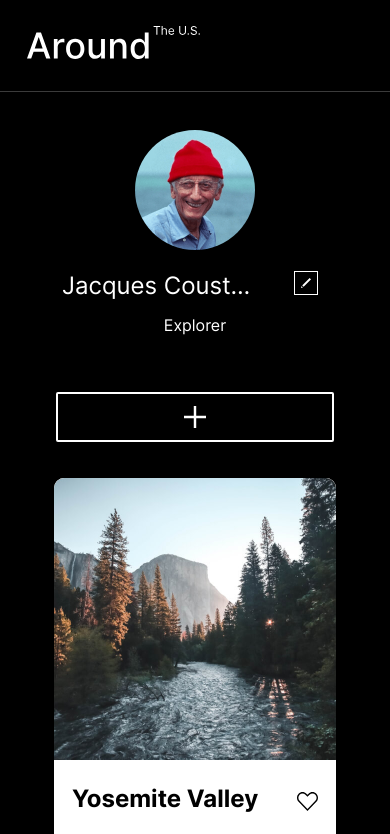
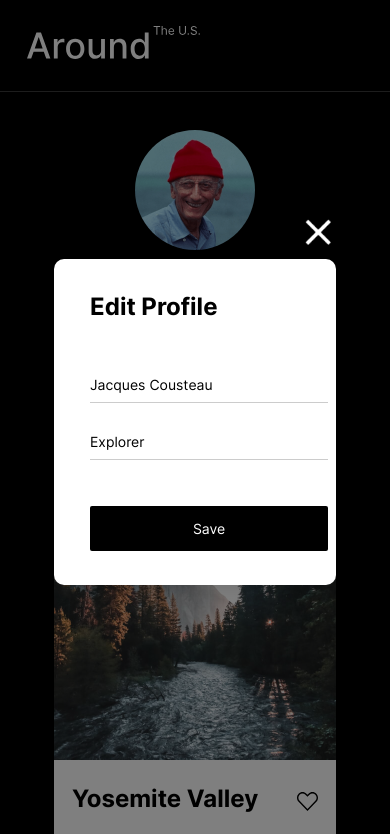
Before and after one commit to ZoarG/web_project_4, a plain HTML site: page index.html in a window 390 px wide. Both pictures are taken after a click on the button 305 px from the left and 282 px from the top of the page. Shown: the top 834 px of the page. Drawn offline with Linux system fonts and the light colour scheme.

Commit message:
feat: form for edit-button

```diff
--- a/blocks/footer/__text/footer__text.css
+++ b/blocks/footer/__text/footer__text.css
@@ -5,7 +5,6 @@
   font-weight: 400;
   font-size: 18px;
   line-height: 1.2;
-  margin-left: 200px;
   margin-bottom: 60px;
 }
 
--- /dev/null
+++ b/blocks/footer/footer.css
@@ -0,0 +1,9 @@
+.footer {
+  margin: 0 200px 0;
+}
+
+@media screen and (max-width: 768px) {
+  .footer {
+    margin: 0;
+  }
+}
--- a/blocks/header/header.css
+++ b/blocks/header/header.css
@@ -1,6 +1,6 @@
 .header {
   max-width: 880px;
-  margin: 0 200px 0;
+  margin: 0 auto 0;
   display: flex;
   flex-direction: column;
   align-content: center;
--- /dev/null
+++ b/blocks/popup/__close/popup__close.css
@@ -0,0 +1,32 @@
+.popup__close {
+  width: 40px;
+  height: 40px;
+  position: absolute;
+  top: -40px;
+  right: -40px;
+  background-color: transparent;
+  background-image: url(../../../images/Close_Icon.png);
+  background-repeat: no-repeat;
+  border: 0;
+  transition: opacity 0.8s linear 0.15s;
+}
+
+.popup__close:hover {
+  cursor: pointer;
+  opacity: 0.6;
+}
+
+@media screen and (max-width: 524px) {
+  .popup__close {
+    background-size: 26px;
+    width: 26px;
+    height: 26px;
+    left: calc(50% + 110px);
+  }
+}
+
+@media screen and (max-width: 360px) {
+  .popup__close {
+    top: -43px;
+  }
+}
--- /dev/null
+++ b/blocks/popup/__form/popup__form.css
@@ -0,0 +1,14 @@
+.popup__form {
+  width: 100%;
+  margin: 0px;
+  padding: 34px 36px;
+  display: flex;
+  flex-direction: column;
+}
+
+@media screen and (max-width: 321px) {
+  .popup__form {
+    width: 100%;
+    padding: 25px 22px;
+  }
+}
--- /dev/null
+++ b/blocks/popup/__formfield/popup__formfield.css
@@ -0,0 +1,5 @@
+.popup__formfield {
+  display: flex;
+  flex-direction: column;
+  position: relative;
+}
--- /dev/null
+++ b/blocks/popup/__input/popup__input.css
@@ -0,0 +1,24 @@
+.popup__input {
+  font-family: "Inter", "Arial", sans-serif;
+  font-style: normal;
+  font-weight: 400;
+  font-size: 14px;
+  color: #000000;
+  line-height: 1.2;
+  border-bottom: 1px solid rgba(0, 0, 0, 0.2);
+  border-top: 0;
+  border-left: 0;
+  border-right: 0;
+  margin: 0px 0px 30px;
+  width: 358px;
+  padding: 0px 0px 11.53px;
+}
+
+@media screen and (max-width: 524px) {
+  .popup__input {
+    width: 238px;
+    margin: 0px 0px 30px;
+    padding: 0px 0px 9px;
+    line-height: 17px;
+  }
+}
--- /dev/null
+++ b/blocks/popup/__save/_disabled/popup__save_disabled.css
@@ -0,0 +1,6 @@
+.popup__save_disabled {
+  background-color: #e5e5e5;
+  color: #000000;
+  border-color: #000000;
+  opacity: 0.2;
+}
--- /dev/null
+++ b/blocks/popup/__save/popup__save.css
@@ -0,0 +1,39 @@
+.popup__save {
+  max-width: 358px;
+  width: 100%;
+  border-radius: 2px;
+  border: 0px;
+  background-color: black;
+  color: white;
+  font-family: "Inter", "Arial", sans-serif;
+  font-style: normal;
+  font-weight: 400;
+  font-size: 18px;
+  line-height: 1.21;
+  padding: 12.25px 0px 15.62px;
+  margin: 8px 0px 0px;
+}
+
+.popup__save:hover {
+  cursor: pointer;
+  opacity: 0.8;
+}
+
+.popup__save_disabled {
+  background-color: #e5e5e5;
+  color: #000000;
+  border-color: #000000;
+  opacity: 0.2;
+}
+
+@media screen and (max-width: 524px) {
+  .popup__save {
+    max-width: 238px;
+    display: flex;
+    justify-content: center;
+    padding: 14px 100px;
+    margin: 16px 0px 0px;
+    font-size: 14px;
+    line-height: 17px;
+  }
+}
--- /dev/null
+++ b/blocks/popup/__square/_preview/popup__square_preview.css
@@ -0,0 +1,7 @@
+.popup__square_preview {
+  padding: 0;
+  background: transparent;
+  max-height: 75vw;
+  max-width: 75vw;
+  width: auto;
+}
--- /dev/null
+++ b/blocks/popup/__square/popup__square.css
@@ -0,0 +1,16 @@
+.popup__square {
+  width: 430px;
+  background-color: white;
+  color: #000000;
+  box-shadow: 0px 0px 25px rgba(0, 0, 0, 0.15);
+  border-radius: 10px;
+  position: relative;
+  display: flex;
+  justify-items: center;
+}
+
+@media screen and (max-width: 524px) {
+  .popup__square {
+    width: 282px;
+  }
+}
--- /dev/null
+++ b/blocks/popup/__subtitle/popup__subtitle.css
@@ -0,0 +1,10 @@
+.popup__subtitle {
+  margin: 0;
+  position: absolute;
+  bottom: -20px;
+  font-style: normal;
+  font-family: "Inter";
+  font-size: 12px;
+  line-height: 15px;
+  color: #ffffff;
+}
--- /dev/null
+++ b/blocks/popup/__title/popup__title.css
@@ -0,0 +1,22 @@
+.popup__title {
+  width: 330px;
+  margin-top: 0px;
+  margin-left: 0px;
+  margin-right: 0px;
+  margin-bottom: 54px;
+  font-family: "Inter", "Arial", sans-serif;
+  font-style: normal;
+  font-weight: 900;
+  font-size: 24px;
+  line-height: 1.2;
+  color: black;
+}
+
+@media screen and (max-width: 324px) {
+  .popup__title {
+    width: 238px;
+    margin: 0px 0px 76px;
+    font-size: 18px;
+    line-height: 19px;
+  }
+}
--- /dev/null
+++ b/blocks/popup/_open/popup_open.css
@@ -0,0 +1,6 @@
+.popup_open {
+  visibility: visible;
+  opacity: 1;
+  transition: visibility 0.6s, opacity 0.6s linear;
+  margin: 0;
+}
--- /dev/null
+++ b/blocks/popup/popup.css
@@ -0,0 +1,13 @@
+.popup {
+  display: flex;
+  opacity: 0;
+  visibility: hidden;
+  transition: visibility 0.6s, opacity 0.6s linear;
+  background-color: rgba(0, 0, 0, 50%);
+  z-index: 1;
+  position: fixed;
+  width: 100%;
+  height: 100%;
+  justify-content: center;
+  align-items: center;
+}
--- a/index.html
+++ b/index.html
@@ -10,6 +10,23 @@
 </head>
 
 <body class="page">
+    <section class="popup popup_type_profile" id="popup-template">
+        <div class="popup__square">
+            <form name="profileForm" class="popup__form popup__form_edit" novalidate>
+                <h1 class="popup__title">Edit Profile</h1>
+                <label class="popup__formfield">
+                    <input class="popup__input popup__input_type_name" type="text" placeholder="Name" id="name-input"
+                        minlength="2" maxlength="40" required>
+                </label>
+                <label class="popup__formfield">
+                    <input class="popup__input popup__input_type_profession" type="text" placeholder="Profession"
+                        id="profession-input" minlength="2" maxlength="200" required>
+                </label>
+                <button type='submit' class="popup__save">Save</button>
+                <button type='button' class='popup__close'></button>
+            </form>
+        </div>
+    </section>
     <section class="header">
         <img class="header__logo" src="./images/logo.svg" alt="around the us">
         <div class="header__border"></div>
@@ -26,7 +43,6 @@
             </div>
             <button type="button" class="add-button"></button>
         </section>
-
         <section class="elements">
             <ul class="elements__cards">
                 <li class="elements__card">
@@ -77,6 +93,7 @@
             <p class="footer__text">© 2022 Around The U.S.</p>
         </footer>
     </main>
+    <script src="./scripts/index.js"></script>
 </body>
 
 </html>
--- a/pages/index.css
+++ b/pages/index.css
@@ -3,7 +3,6 @@
 @import url(../blocks/page/page.css);
 @import url(../blocks/header/header.css);
 @import url(../blocks/header/__logo/header__logo.css);
-@import url(../blocks/header/__border/header__border.css);
 @import url(../blocks/profile/profile.css);
 @import url(../blocks/profile/__text/profile__text.css);
 @import url(../blocks/profile/__container/profile__container.css);
@@ -20,5 +19,16 @@
 @import url(../blocks/elements/__card-text/elements__card-text.css);
 @import url(../blocks/elements/__button-like/elements__button-like.css);
 @import url(../blocks/elements/__handle/elements__handle.css);
-@import url(../blocks/elements/__button-delete/elements__button-delete.css);
+@import url(../blocks/footer/footer.css);
 @import url(../blocks/footer/__text/footer__text.css);
+@import url(../blocks/popup/popup.css);
+@import url(../blocks/popup/__form/popup__form.css);
+@import url(../blocks/popup/__formfield/popup__formfield.css);
+@import url(../blocks/popup/_open/popup_open.css);
+@import url(../blocks/popup/__subtitle/popup__subtitle.css);
+@import url(../blocks/popup/__title/popup__title.css);
+@import url(../blocks/popup/__input/popup__input.css);
+@import url(../blocks/popup/__save/popup__save.css);
+@import url(../blocks/popup/__close/popup__close.css);
+@import url(../blocks/popup/__square/popup__square.css);
+@import url(../blocks/popup/__square/_preview/popup__square_preview.css);
--- /dev/null
+++ b/scripts/index.js
@@ -0,0 +1,38 @@
+const profile = document.querySelector(".profile");
+const profileInfo = document.querySelector(".profile__header");
+const profileName = profileInfo.querySelector(".profile__title");
+const profileProfession = document.querySelector(".profile__subtitle");
+const profileForm = document.forms.profileForm;
+const profilePopup = document.querySelector(".popup_type_profile");
+const editButton = document.querySelector(".profile__edit-button");
+const saveButton = profilePopup.querySelector(".popup__save");
+const closeButton = profilePopup.querySelector(".popup__close");
+let inputName = profilePopup.querySelector(".popup__input_type_name");
+let inputProfession = profilePopup.querySelector(
+  ".popup__input_type_profession"
+);
+
+function openPopup(popup) {
+  popup.classList.add("popup_open");
+}
+
+function closePopup(popup) {
+  popup.classList.remove("popup_open");
+}
+
+function formLoadUp() {
+  openPopup(profilePopup);
+  inputName.value = profileName.textContent;
+  inputProfession.value = profileProfession.textContent;
+}
+
+function formSubmitHandle(event) {
+  event.preventDefault();
+  profileName.textContent = inputName.value;
+  profileProfession.textContent = inputProfession.value;
+  closePopup(profilePopup);
+}
+
+editButton.addEventListener("click", formLoadUp);
+profileForm.addEventListener("submit", formSubmitHandle);
+closeButton.addEventListener("click", () => closePopup(profilePopup));
```
Also changed, not shown: images/Close Icon.svg (added), images/Close_Icon.png (added).
